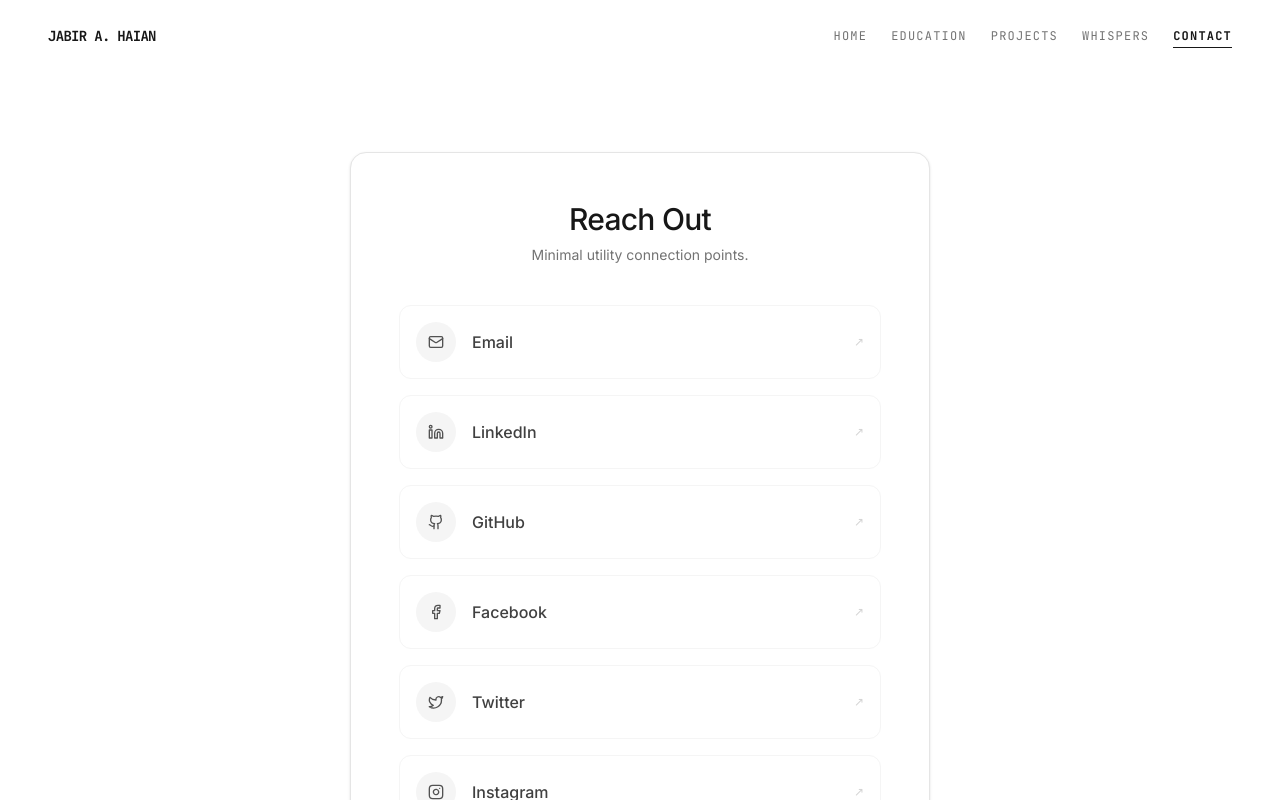
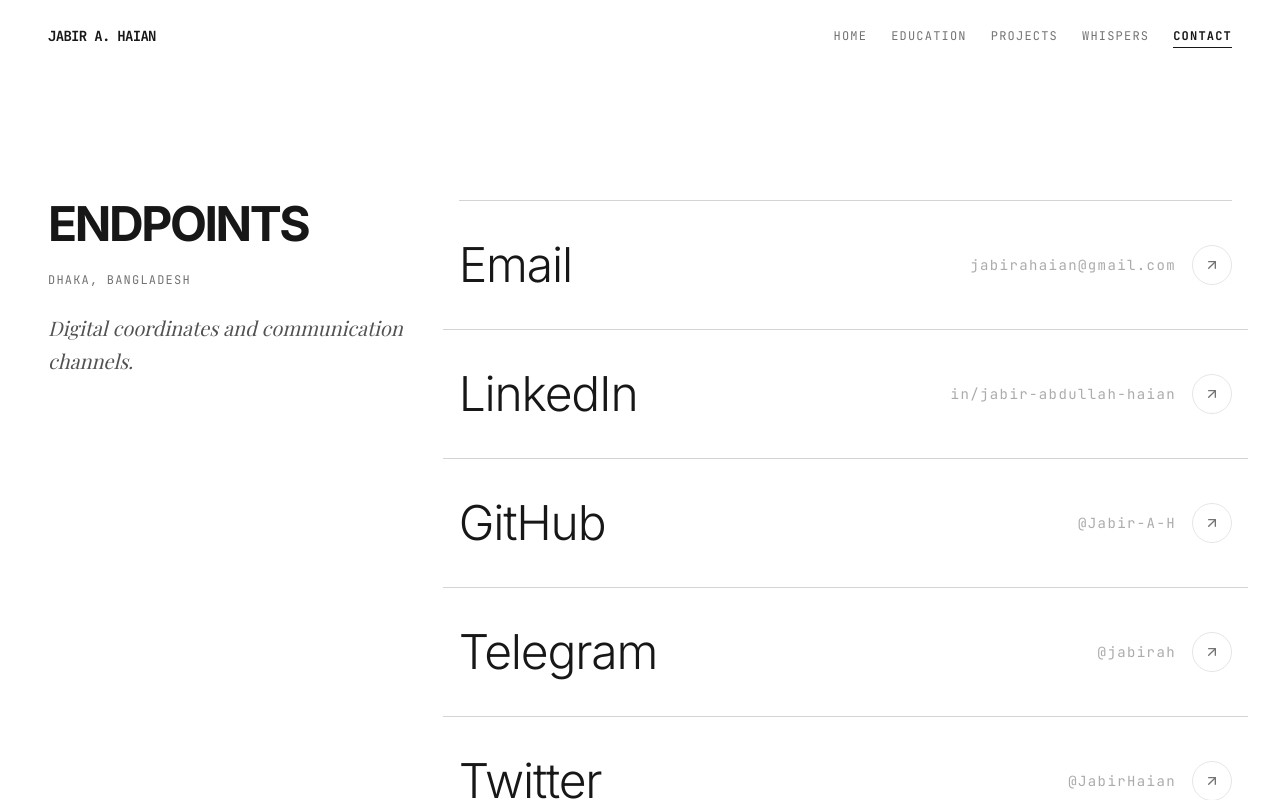
Before and after one commit to Jabir-A-H/personal-website, a Next.js app: page /contact in a window 1280 px wide. Shown: the top 800 px of the page. Built offline with nearby package versions, Linux system fonts and the light colour scheme; a web font is replaced by a local one.

Commit message:
feat(contact): Streamline contact page links and descriptions
Refactored the contact page to use a more concise data structure for links and updated the metadata description to be more aligned with the application's theme. Added Telegram and WordPress endpoints.

```diff
--- a/app/contact/page.tsx
+++ b/app/contact/page.tsx
@@ -1,60 +1,70 @@
 import React from 'react';
-import { Mail, Github, Linkedin, Facebook, Twitter, Instagram, Youtube } from 'lucide-react';
+import { ArrowUpRight } from 'lucide-react';
 
 export const metadata = {
   title: 'Contact | Jabir Abdullah Haian',
-  description: 'Connect with Jabir Abdullah Haian via email, LinkedIn, GitHub, and other social platforms.',
+  description: 'Digital coordinates and communication channels.',
 };
 
-const links = [
-  { name: 'Email', url: 'mailto:jabirahaian@gmail.com', icon: Mail },
-  { name: 'LinkedIn', url: 'https://www.linkedin.com/in/jabir-abdullah-haian/', icon: Linkedin },
-  { name: 'GitHub', url: 'https://github.com/Jabir-A-H/', icon: Github },
-  { name: 'Facebook', url: 'https://facebook.com/jabir.abdullah.haian', icon: Facebook },
-  { name: 'Twitter', url: 'https://twitter.com/JabirHaian', icon: Twitter },
-  { name: 'Instagram', url: 'https://www.instagram.com/jabir_a_haian', icon: Instagram },
-  { name: 'YouTube', url: 'https://www.youtube.com/jabirabdullahhaian', icon: Youtube },
+const endpoints = [
+  { name: 'Email', url: 'mailto:jabirahaian@gmail.com', handle: 'jabirahaian@gmail.com' },
+  { name: 'LinkedIn', url: 'https://www.linkedin.com/in/jabir-abdullah-haian/', handle: 'in/jabir-abdullah-haian' },
+  { name: 'GitHub', url: 'https://github.com/Jabir-A-H/', handle: '@Jabir-A-H' },
+  { name: 'Telegram', url: 'https://t.me/jabirah', handle: '@jabirah' },
+  { name: 'Twitter', url: 'https://twitter.com/JabirHaian', handle: '@JabirHaian' },
+  { name: 'Instagram', url: 'https://www.instagram.com/jabir_a_haian', handle: '@jabir_a_haian' },
+  { name: 'WordPress', url: 'https://jabirahn.wordpress.com', handle: 'jabirahn.wordpress.com' },
+  { name: 'YouTube', url: 'https://www.youtube.com/jabirabdullahhaian', handle: '@jabirabdullahhaian' },
 ];
 
 export default function ContactPage() {
   return (
-    <div className="grid grid-cols-12 gap-6 w-full flex-1 items-center py-12">
-      <div className="col-span-12 md:col-start-3 md:col-span-8 lg:col-start-4 lg:col-span-6 bg-white border border-neutral-200 p-8 md:p-12 shadow-sm rounded-2xl">
-        <header className="mb-10 text-center">
-          <h1 className="text-3xl font-sans font-medium tracking-tight text-neutral-900 mb-2">Reach Out</h1>
-          <p className="text-sm text-neutral-500">Minimal utility connection points.</p>
-        </header>
+    <div className="w-full max-w-7xl mx-auto py-12 md:py-24">
+      <div className="grid grid-cols-1 md:grid-cols-12 gap-12">
 
-        <div className="space-y-4">
-          {links.map((link) => {
-            const Icon = link.icon;
-            return (
+        {/* Left Column: Context */}
+        <div className="md:col-span-4">
+          <div className="sticky top-8">
+            <h1 className="text-4xl md:text-5xl font-sans font-bold tracking-tighter uppercase mb-6 text-neutral-900">
+              Endpoints
+            </h1>
+            <p className="font-mono text-xs uppercase tracking-widest text-neutral-500 mb-6">
+              Dhaka, Bangladesh
+            </p>
+            <p className="font-serif italic text-xl text-neutral-600 leading-relaxed">
+              Digital coordinates and communication channels.
+            </p>
+          </div>
+        </div>
+
+        {/* Right Column: Typographic List */}
+        <div className="md:col-span-8">
+          <div className="flex flex-col border-t border-neutral-300">
+            {endpoints.map((endpoint) => (
               <a
-                key={link.name}
-                href={link.url}
+                key={endpoint.name}
+                href={endpoint.url}
                 target="_blank"
                 rel="noopener noreferrer"
-                className="flex items-center justify-between p-4 border border-neutral-100 rounded-xl hover:border-neutral-300 hover:bg-neutral-50 transition-all group"
+                className="group flex flex-col sm:flex-row sm:items-center justify-between py-8 md:py-10 border-b border-neutral-300 hover:bg-neutral-100 transition-colors px-4 -mx-4 focus:outline-none focus:ring-2 focus:ring-neutral-400"
               >
-                <div className="flex items-center gap-4">
-                  <div className="w-10 h-10 rounded-full bg-neutral-100 flex items-center justify-center group-hover:bg-white group-hover:shadow-sm transition-all">
-                    <Icon className="w-4 h-4 text-neutral-600 group-hover:text-neutral-900" />
+                <span className="text-3xl md:text-5xl font-light tracking-tight text-neutral-900 group-hover:translate-x-4 transition-transform duration-500 ease-out">
+                  {endpoint.name}
+                </span>
+
+                <div className="flex items-center gap-4 mt-4 sm:mt-0 opacity-60 group-hover:opacity-100 transition-opacity duration-300">
+                  <span className="font-mono text-xs md:text-sm tracking-widest text-neutral-500">
+                    {endpoint.handle}
+                  </span>
+                  <div className="w-10 h-10 rounded-full border border-neutral-300 flex items-center justify-center group-hover:bg-neutral-900 group-hover:border-neutral-900 group-hover:text-white transition-all duration-300">
+                    <ArrowUpRight className="w-4 h-4 group-hover:rotate-45 transition-transform duration-300" />
                   </div>
-                  <span className="font-medium text-neutral-700 group-hover:text-neutral-900">{link.name}</span>
                 </div>
-                <span className="text-neutral-300 group-hover:text-neutral-500 transition-colors font-mono text-xs">
-                  &#8599;
-                </span>
               </a>
-            );
-          })}
+            ))}
+          </div>
         </div>
 
-        <div className="mt-12 pt-8 border-t border-neutral-100 text-center">
-          <p className="text-xs text-neutral-400 font-mono">
-            Based in Dhaka, Bangladesh
-          </p>
-        </div>
       </div>
     </div>
   );
```
